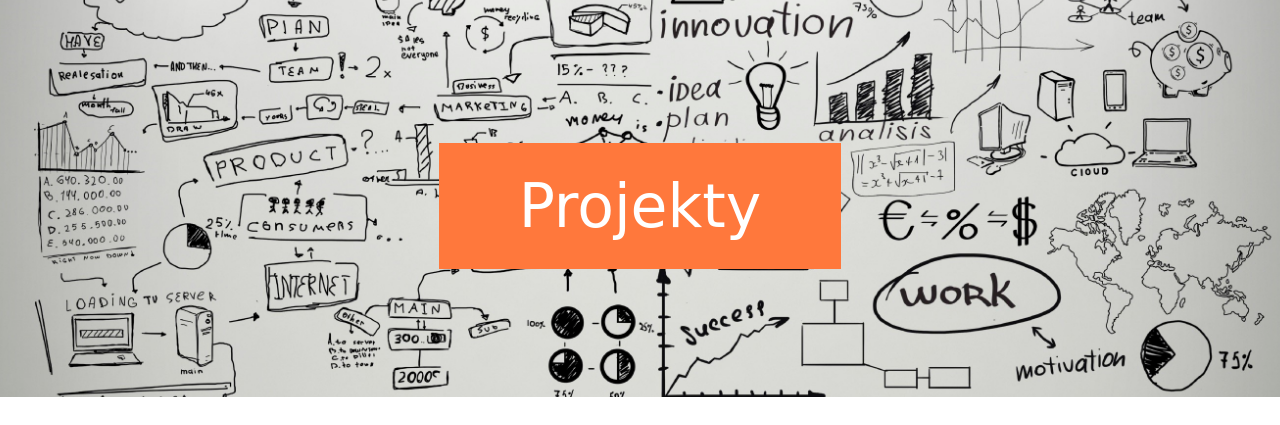
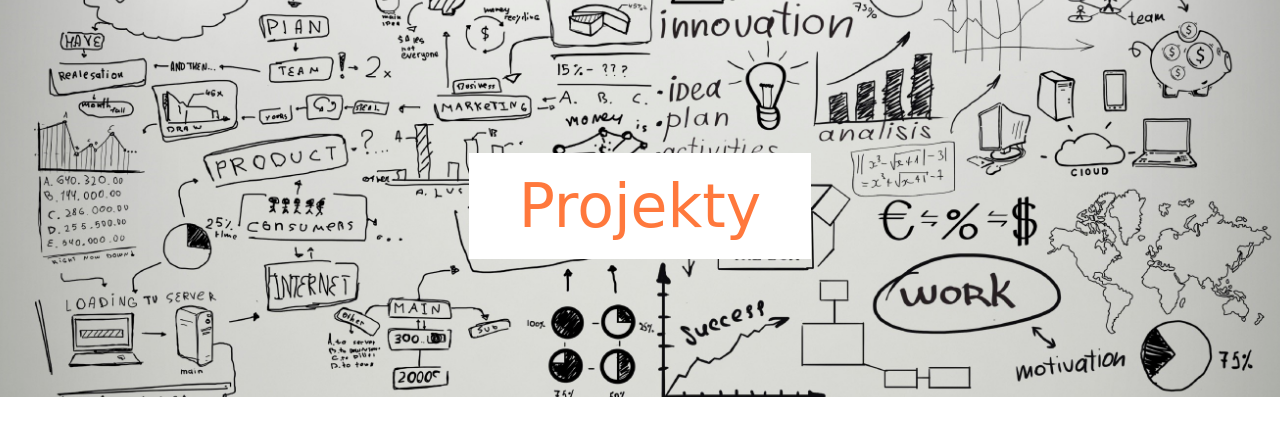
Before and after one commit to kmlszopa/myPage, a plain HTML site: page index.html in a window 1280 px wide. Shown: the part 1168-1593 px from the top of the page. Drawn offline with Linux system fonts and the light colour scheme; a web font is replaced by a local one.

Commit message:
changed few colors

```diff
--- a/css/main.scss
+++ b/css/main.scss
@@ -103,9 +103,9 @@ hr{
 }
 .projects-para{
 	display: inline-block;
-	color: white;
-	padding: 30px 80px;
-	background-color: $main-color;
+	color: $main-color;
+	padding: 20px 50px;
+	background-color: white;
 	font-size: 60px;
 	font-family: 'Shadows Into Light Two', cursive;
 }
```
Also changed, not shown: index.html (+1 -0 lines), css/main.css, 1 other file.
